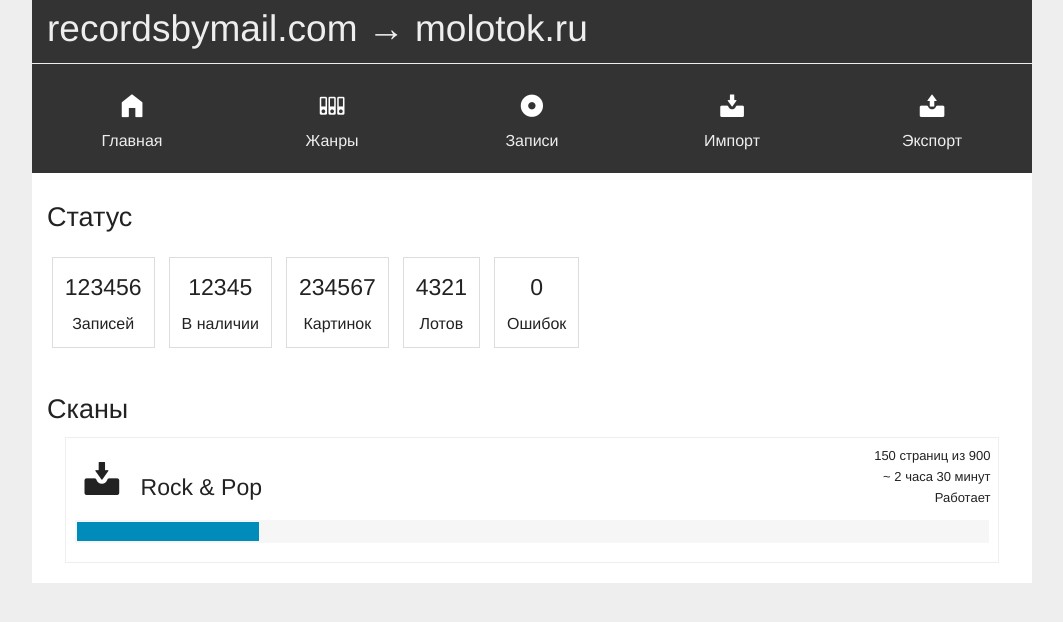
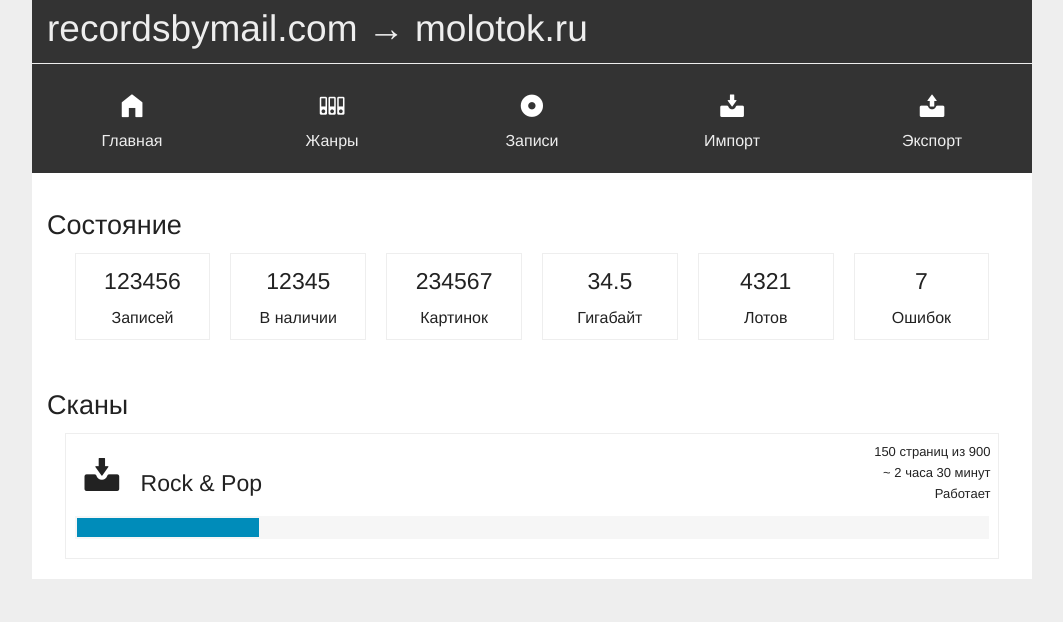
Before and after one commit to notapresent/jh2, a Flask app: page / in a window 1280 px wide. Shown: the top 622 px of the page, without its empty margins (108-1171 px from the left). Run offline with Flask 2, Linux system fonts and the light colour scheme.

Commit message:
Better status gauges

```diff
--- a/rbm2m/static/css/main.css
+++ b/rbm2m/static/css/main.css
@@ -15,13 +15,17 @@ div.row {
     color: #eee;
 }
 
-.topnav {
-    padding-bottom: 1em;
+div.vspace {
+    padding-top: 1.5rem;
+}
+ul.status {
+    margin-left: 1.1rem;
+    margin-right: 1.1rem;
 }
 
-ul.vcard {
-    margin-left: .3em;
-    margin-right: .3em;
+ul.status div {
+    padding: .5em 0;
+    border: 1px solid #eee;
 }
 
 ul.scans {
--- a/rbm2m/templates/dashboard.html
+++ b/rbm2m/templates/dashboard.html
@@ -1,32 +1,23 @@
 {% extends "base.html" %}
 
 {% block content %}
-<div class="row">
+<div class="row vspace">
     <div class="large-12 columns">
-        <h3>Статус</h3>
+        <h3>Состояние</h3>
 
-        <p class="status">
-        <ul class="vcard text-center"><h4>123456</h4>
-            <li>Записей</li>
+        <ul class="small-block-grid-6 status text-center">
+            <li><div><h4>123456</h4><span>Записей</span></div></li>
+            <li><div><h4>12345</h4><span>В наличии</span></div></li>
+            <li><div><h4>234567</h4><span>Картинок</span></div></li>
+            <li><div><h4>34.5</h4><span>Гигабайт</span></div></li>
+            <li><div><h4>4321</h4><span>Лотов</span></div></li>
+            <li><div><h4>7</h4><span>Ошибок</span></div></li>
+
+
         </ul>
-        <ul class="vcard text-center"><h4>12345</h4>
-            <li>В наличии</li>
-        </ul>
-        <ul class="vcard text-center"><h4>234567</h4>
-            <li>Картинок</li>
-        </ul>
-        <ul class="vcard text-center"><h4>4321</h4>
-            <li>Лотов</li>
-        </ul>
-        <ul class="vcard text-center"><h4>0</h4>
-            <li>Ошибок</li>
-        </ul>
-        </p>
     </div>
-
 </div>
-
-<div class="row">
+<div class="row vspace">
     <div class="large-12 columns">
         <h3>Сканы</h3>
         <ul class="scans">
@@ -51,10 +42,7 @@
 
         </ul>
     </div>
-
 </div>
 
 
-</div>
-
 {% endblock %}
--- a/rbm2m/templates/topnav.html
+++ b/rbm2m/templates/topnav.html
@@ -1,4 +1,4 @@
-<div class="row topnav">
+<div class="row">
   <div class="large-12 columns titlebar">
     <h2><a href="{{ url_for('.home') }}">recordsbymail.com → molotok.ru</a></h2>
   </div>
```
